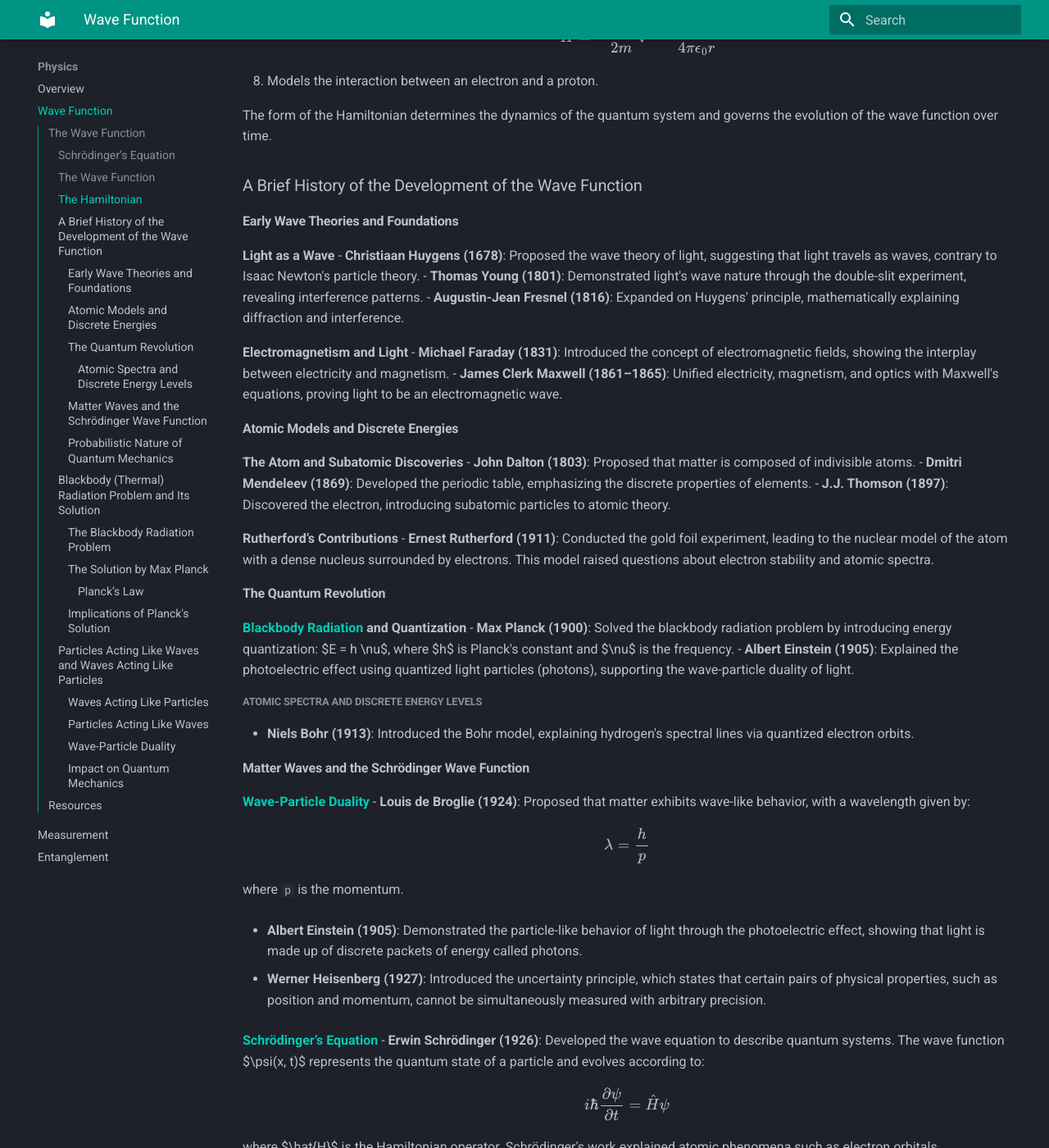
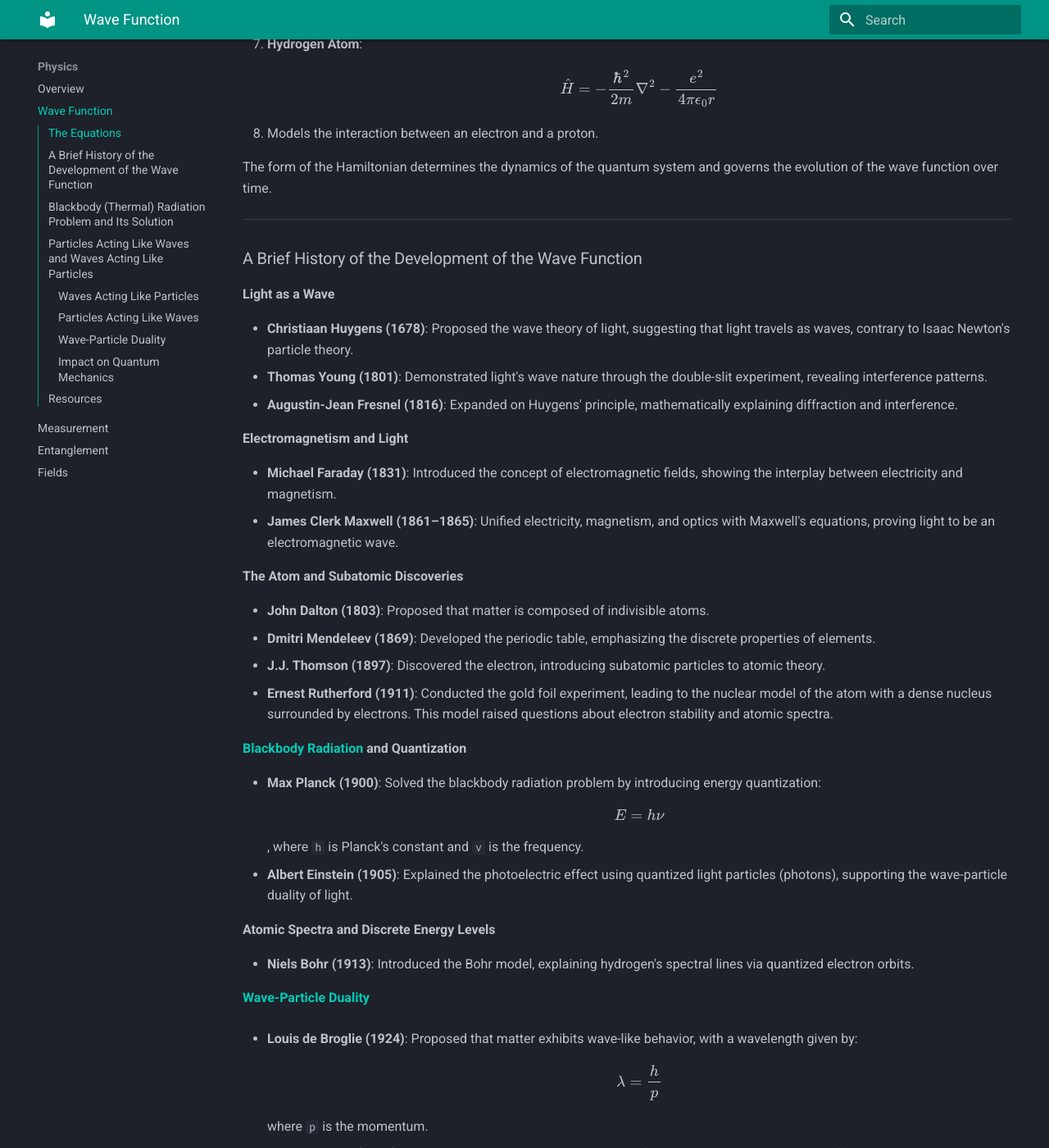
Before and after one commit to quickdrew/AndysNotes, an MkDocs documentation site: the page built from docs/Physics/pages/waveFunction.md, in a window 1280 px wide and 1400 px high, scrolled down 1607 px. Shown: the whole window at 82% size. Built offline with MkDocs 1.6.1 and Material for MkDocs 9.7.7, drawn with Linux system fonts in a browser that asks for light colours; some of the changed text lies outside the part shown.

Commit message:
physics update

```diff
--- a/docs/Physics/pages/waveFunction.md
+++ b/docs/Physics/pages/waveFunction.md
@@ -1,25 +1,22 @@
-# The Wave Function
-
-### Schrödinger’s Equation
-The Schrödinger equation is the cornerstone of quantum mechanics. It describes how the wave function of a quantum system evolves over time:
+## The Equations
+---
+The **Schrödinger equation** is the cornerstone of quantum mechanics. It describes how the wave function of a quantum system evolves over time:
 
 $$
 i \hbar \frac{\partial \psi}{\partial t} = \hat{H} \psi
 $$
 
-where:
 - `i` is the imaginary unit (√-1),
 - `ℏ` is the reduced Planck’s constant,
 - `ψ(x, t)` is the wave function, representing the quantum state of the system,
 - `Ĥ` is the Hamiltonian operator, representing the total energy of the system (kinetic + potential).
+---
+The **Wave Function**, `ψ(x, t)`, is a complex-valued function that encapsulates all the information about a quantum system. It serves as a mathematical representation of the particle's quantum state, containing information about properties such as position, momentum, and energy.
 
-### The Wave Function
-The wave function, `ψ(x, t)`, is a complex-valued function that encapsulates all the information about a quantum system. It serves as a mathematical representation of the particle's quantum state, containing information about properties such as position, momentum, and energy.
-
-**Absolute Value of the Wave Function**
 The absolute value squared of the wave function, `|ψ(x, t)|^2`, is interpreted as the probability density of finding a particle at position `x` and time `t`. This interpretation was introduced by Max Born and is central to the probabilistic nature of quantum mechanics.
 
 Key points about the absolute value:
+
 - **Probability Density**: `|ψ(x, t)|^2` represents the likelihood of locating a particle in a specific region of space. For example, in one dimension, the probability of finding the particle between positions `a` and `b` is given by:
   $$
   P(a \leq x \leq b) = \int_a^b |ψ(x, t)|^2 dx
@@ -30,8 +27,8 @@
   $$
 - **Interpretation**: While the wave function itself is a complex number, only its absolute value squared has a physical interpretation.
 
-### The Hamiltonian
-The Hamiltonian operator, `Ĥ`, defines the total energy of a quantum system and can take different forms depending on the system being studied. Some common examples include:
+---
+The **Hamiltonian** operator, `Ĥ`, defines the total energy of a quantum system and can take different forms depending on the system being studied. Some common examples include:
 
 1. **Free Particle**:
    $$
@@ -59,41 +56,39 @@
 
 The form of the Hamiltonian determines the dynamics of the quantum system and governs the evolution of the wave function over time.
 
+---
+## A Brief History of the Development of the Wave Function
+**Light as a Wave**
 
-## A Brief History of the Development of the Wave Function
-### Early Wave Theories and Foundations
-
-**Light as a Wave**
 - **Christiaan Huygens (1678)**: Proposed the wave theory of light, suggesting that light travels as waves, contrary to Isaac Newton's particle theory.
 - **Thomas Young (1801)**: Demonstrated light's wave nature through the double-slit experiment, revealing interference patterns.
 - **Augustin-Jean Fresnel (1816)**: Expanded on Huygens' principle, mathematically explaining diffraction and interference.
 
 **Electromagnetism and Light**
+
 - **Michael Faraday (1831)**: Introduced the concept of electromagnetic fields, showing the interplay between electricity and magnetism.
 - **James Clerk Maxwell (1861–1865)**: Unified electricity, magnetism, and optics with Maxwell's equations, proving light to be an electromagnetic wave.
 
-### Atomic Models and Discrete Energies
+**The Atom and Subatomic Discoveries**
 
-**The Atom and Subatomic Discoveries**
 - **John Dalton (1803)**: Proposed that matter is composed of indivisible atoms.
 - **Dmitri Mendeleev (1869)**: Developed the periodic table, emphasizing the discrete properties of elements.
 - **J.J. Thomson (1897)**: Discovered the electron, introducing subatomic particles to atomic theory.
-
-**Rutherford’s Contributions**
 - **Ernest Rutherford (1911)**: Conducted the gold foil experiment, leading to the nuclear model of the atom with a dense nucleus surrounded by electrons. This model raised questions about electron stability and atomic spectra.
 
-### The Quantum Revolution
 
 **[Blackbody Radiation](#blackbody-thermal-radiation-problem-and-its-solution) and Quantization**
-- **Max Planck (1900)**: Solved the blackbody radiation problem by introducing energy quantization: $E = h \nu$, where $h$ is Planck's constant and $\nu$ is the frequency.
+
+- **Max Planck (1900)**: Solved the blackbody radiation problem by introducing energy quantization: $$E = h \nu$$ , where `h` is Planck's constant and `v` is the frequency.
 - **Albert Einstein (1905)**: Explained the photoelectric effect using quantized light particles (photons), supporting the wave-particle duality of light.
 
-#### Atomic Spectra and Discrete Energy Levels
+**Atomic Spectra and Discrete Energy Levels**
+
 - **Niels Bohr (1913)**: Introduced the Bohr model, explaining hydrogen's spectral lines via quantized electron orbits.
 
-### Matter Waves and the Schrödinger Wave Function
 
 **[Wave-Particle Duality](#particles-acting-like-waves-and-waves-acting-like-particles)**
+
 - **Louis de Broglie (1924)**: Proposed that matter exhibits wave-like behavior, with a wavelength given by:
   $$
   \lambda = \frac{h}{p}
@@ -105,30 +100,33 @@
 - **Werner Heisenberg (1927)**: Introduced the uncertainty principle, which states that certain pairs of physical properties, such as position and momentum, cannot be simultaneously measured with arbitrary precision.
 
 **[Schrödinger’s Equation](#schrödingers-equation)**
+
 - **Erwin Schrödinger (1926)**: Developed the wave equation to describe quantum systems. The wave function $\psi(x, t)$ represents the quantum state of a particle and evolves according to:
   $$
   i \hbar \frac{\partial \psi}{\partial t} = \hat{H} \psi
   $$
   where $\hat{H}$ is the Hamiltonian operator. Schrödinger's work explained atomic phenomena such as electron orbitals.
 
-### Probabilistic Nature of Quantum Mechanics
 
 **Interpretation of the Wave Function**
+
 - **Max Born (1926)**: Interpreted $\psi$ as a probability amplitude, with $|\psi|^2$ giving the probability density of finding a particle in a given state. This marked a departure from deterministic classical mechanics.
 
 **Complementarity and Uncertainty**
+
 - **Werner Heisenberg (1927)**: Formulated the uncertainty principle, limiting the simultaneous measurement of properties like position and momentum.
 - **Niels Bohr**: Advocated for complementarity, asserting the dual wave-particle nature of quantum systems.
 
 
-
+---
 ## Blackbody (Thermal) Radiation Problem and Its Solution
 
-### The Blackbody Radiation Problem
+**The Blackbody Radiation Problem**
 
 Blackbody radiation refers to the electromagnetic radiation emitted by an idealized object that absorbs all incident radiation, regardless of wavelength or angle. This object, called a blackbody, emits radiation solely based on its temperature. By the late 19th century, experimental studies of blackbody radiation revealed discrepancies that classical physics could not explain.
 
 **Classical Predictions**
+
 - **Rayleigh-Jeans Law**: Classical physics, using the equipartition theorem, predicted that the intensity of blackbody radiation at short wavelengths (high frequencies) would grow infinitely, leading to what became known as the *ultraviolet catastrophe*. Mathematically, the intensity \( I(\nu, T) \) was given by:
 $$
 I(\nu, T) = \frac{8 \pi \nu^2}{c^3} k_B T
@@ -143,14 +141,15 @@
   This equation worked well at long wavelengths (low frequencies) but diverged at high frequencies, predicting an infinite energy output, which was physically impossible.
 
 **Experimental Results**
+
 Experimental data showed that the radiation intensity increased with frequency, peaked at a certain value, and then declined at higher frequencies. Classical theories failed to reproduce this behavior, prompting the need for a new explanation.
 
 ![Blackbody Radiation](../assets/blackbody.png)
 
 *Source: [LibreTexts Chemistry - Blackbody Radiation Cannot Be Explained Classically](https://chem.libretexts.org/Courses/Pacific_Union_College/Quantum_Chemistry/01:_The_Dawn_of_the_Quantum_Theory/1.01:_Blackbody_Radiation_Cannot_Be_Explained_Classically)*
 
-
-### The Solution by Max Planck
+---
+**The Solution by Max Planck**
 
 In 1900, Max Planck proposed a revolutionary solution that marked the birth of quantum theory. Planck introduced the idea that energy is not continuous but quantized. He suggested that electromagnetic radiation is emitted or absorbed in discrete packets, called *quanta*, with energy:
 $$
@@ -160,19 +159,22 @@
 - **h**: Planck's constant (\(6.626 \times 10^{-34} \, \text{Js}\))
 - **v**: Frequency of radiation
 
-#### Planck’s Law
+**Planck’s Law**
+
 Using this assumption, Planck derived an equation that accurately described the observed blackbody radiation spectrum:
 $$
 I(\nu, T) = \frac{8 \pi h \nu^3}{c^3} \frac{1}{e^{\frac{h \nu}{k_B T}} - 1}
 $$
 This equation successfully matched experimental data at all wavelengths, resolving the ultraviolet catastrophe.
 
-### Implications of Planck's Solution
+---
+**Implications of Planck's Solution**
 
 1. **Quantization of Energy**: Planck's hypothesis introduced the concept of quantized energy levels, fundamentally challenging the continuous energy assumptions of classical physics.
 2. **Wave-Particle Duality**: The idea of energy quanta set the stage for the later development of wave-particle duality, where light and matter exhibit both wave-like and particle-like properties.
 3. **Foundation of Quantum Mechanics**: Planck’s work paved the way for subsequent discoveries in quantum theory, including the photoelectric effect (Einstein), matter waves (de Broglie), and the wave function (Schrödinger).
 
+---
 ## Particles Acting Like Waves and Waves Acting Like Particles
 
 The development of quantum mechanics was heavily influenced by the realization that particles can exhibit wave-like behavior, and waves can exhibit particle-like behavior. This duality challenged the traditional boundaries between particles and waves in classical physics and became a cornerstone of quantum mechanics.
@@ -180,7 +182,8 @@
 ### Waves Acting Like Particles
 
 **Photoelectric Effect**
-- **Discovery**: The photoelectric effect demonstrated that light behaves like discrete packets of energy, called photons, rather than a continuous wave.
+
+- **Discovery**: The **photoelectric effect** demonstrated that light behaves like discrete packets of energy, called photons, rather than a continuous wave.
 - **Albert Einstein (1905)**: Explained that when light of sufficient frequency strikes a metal surface, it ejects electrons. This effect could not be explained by the wave theory of light, which predicted that energy would depend on the intensity of the light rather than its frequency.
 - **Key Equation**: Einstein's explanation relied on the quantization of light energy:
   $$
@@ -193,11 +196,13 @@
 - **Significance**: This discovery provided direct evidence of the particle nature of light and introduced the concept of photons, supporting the idea of wave-particle duality.
 
 **Compton Scattering**
+
 - **Arthur Compton (1923)**: Showed that X-rays scattered off electrons exhibit changes in wavelength consistent with treating X-rays as particles (photons) colliding with electrons. This reinforced the particle-like behavior of waves.
 
 ### Particles Acting Like Waves
 
 **de Broglie's Hypothesis**
+
 - **Louis de Broglie (1924)**: Proposed that matter, like light, exhibits wave-like properties. He introduced the concept of matter waves, with the wavelength of a particle given by:
   $$
   \lambda = \frac{h}{p}
@@ -208,7 +213,8 @@
   - `p` is the momentum of the particle.
 - **Implications**: This hypothesis suggested that all particles, including electrons, have associated wave properties, which was later confirmed experimentally.
 
-**Electron Diffractio**n
+**Electron Diffractio**
+
 - **Davisson-Germer Experiment (1927)**: Demonstrated the wave-like behavior of electrons by showing that they produce diffraction patterns when scattered off a crystal. This experiment provided direct evidence of de Broglie's matter waves.
 
 ### Wave-Particle Duality
--- a/mkdocs.yml
+++ b/mkdocs.yml
@@ -45,6 +45,7 @@
     - Wave Function: Physics/pages/waveFunction.md
     - Measurement: Physics/pages/measurement.md
     - Entanglement: Physics/pages/entanglement.md
+    - Fields: Physics/pages/fields.md
   - Signals And Systems:
     - Overview: SignalsSystems/pages/index.md
     - Continuous-Time Signals and Systems: SignalsSystems/pages/contTimeBasics.md
```
Also changed, not shown: docs/Physics/pages/entanglement.md (+47 -6 lines), docs/Physics/pages/fields.md (added).
